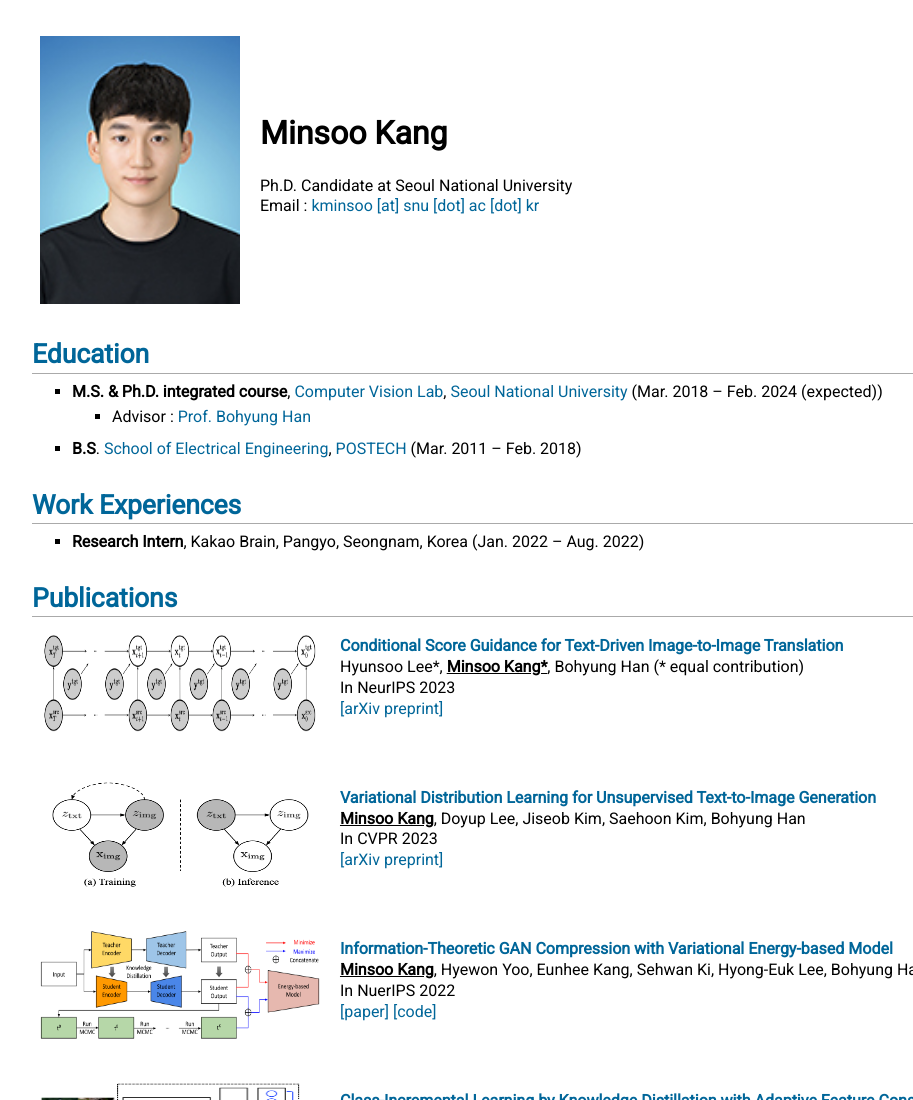
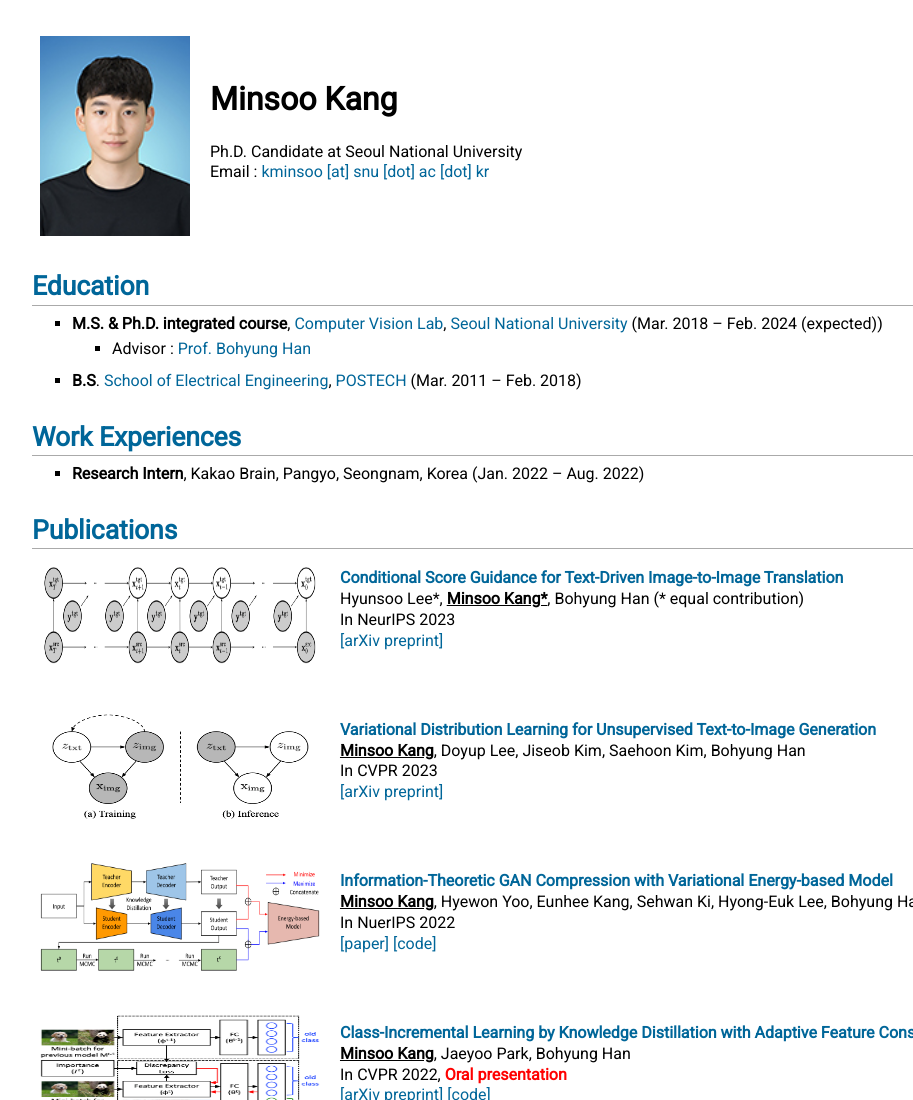
Before and after one commit to kminsoo/kminsoo.github.io, a plain HTML site: page index.html in a window 1280 px wide. Shown: the top 1100 px of the page, without its empty margins (124-1037 px from the left). Drawn offline with Linux system fonts and the light colour scheme.

Commit message:
Trigger rebuild

```diff
--- a/index.html
+++ b/index.html
@@ -28,8 +28,8 @@
       <table class="imgtable">
          <tr>
             <td>
-               <a href="https://kminsoo.github.io"><img src="imgs/minsookang.jpg" alt="" width="200px"
-                     height="268px" /></a>&nbsp;
+               <a href="https://kminsoo.github.io"><img src="imgs/minsookang.jpg" alt="" width="150px"
+                     height="200px" /></a>&nbsp;
             </td>
             <td align="left">
                <p><b>
```
